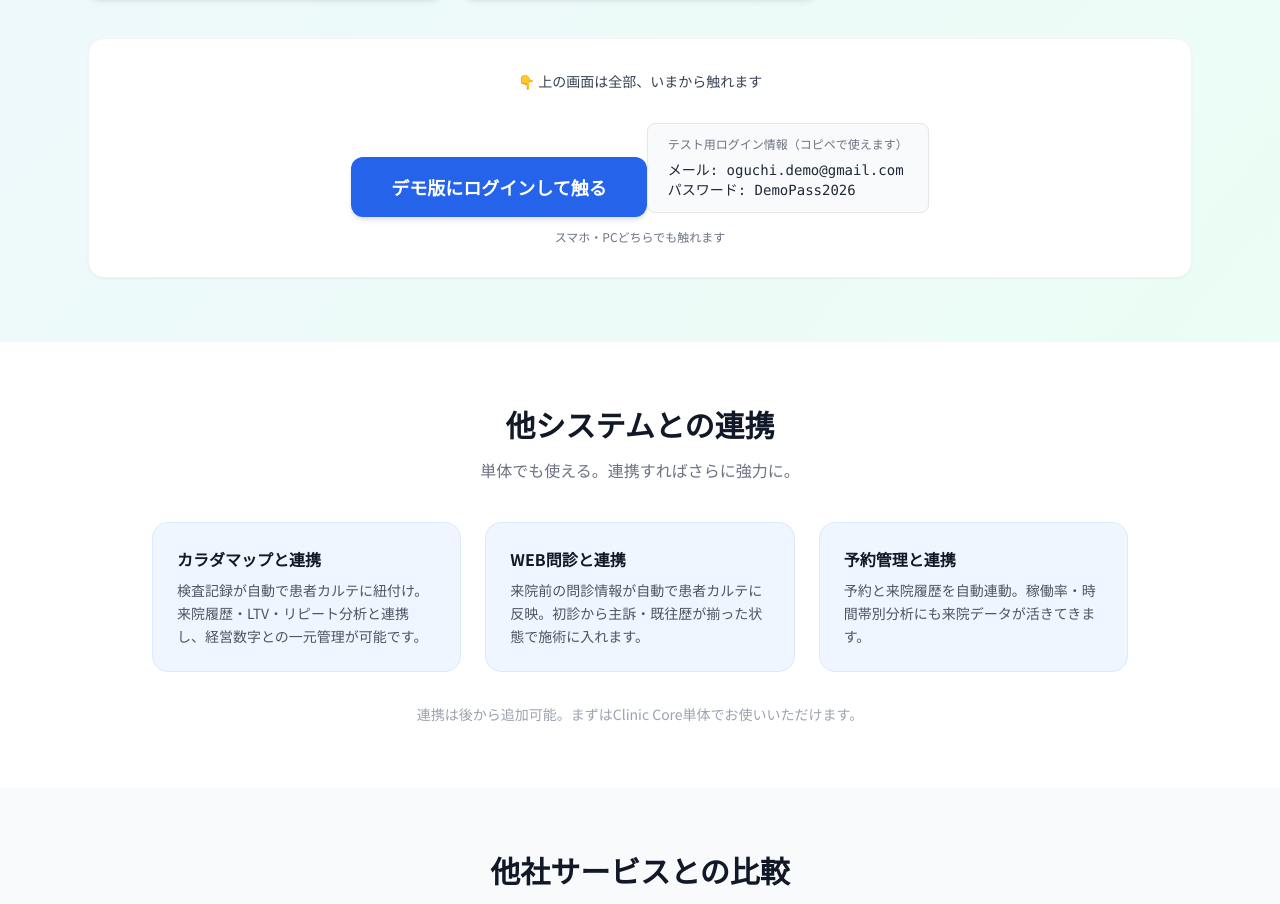
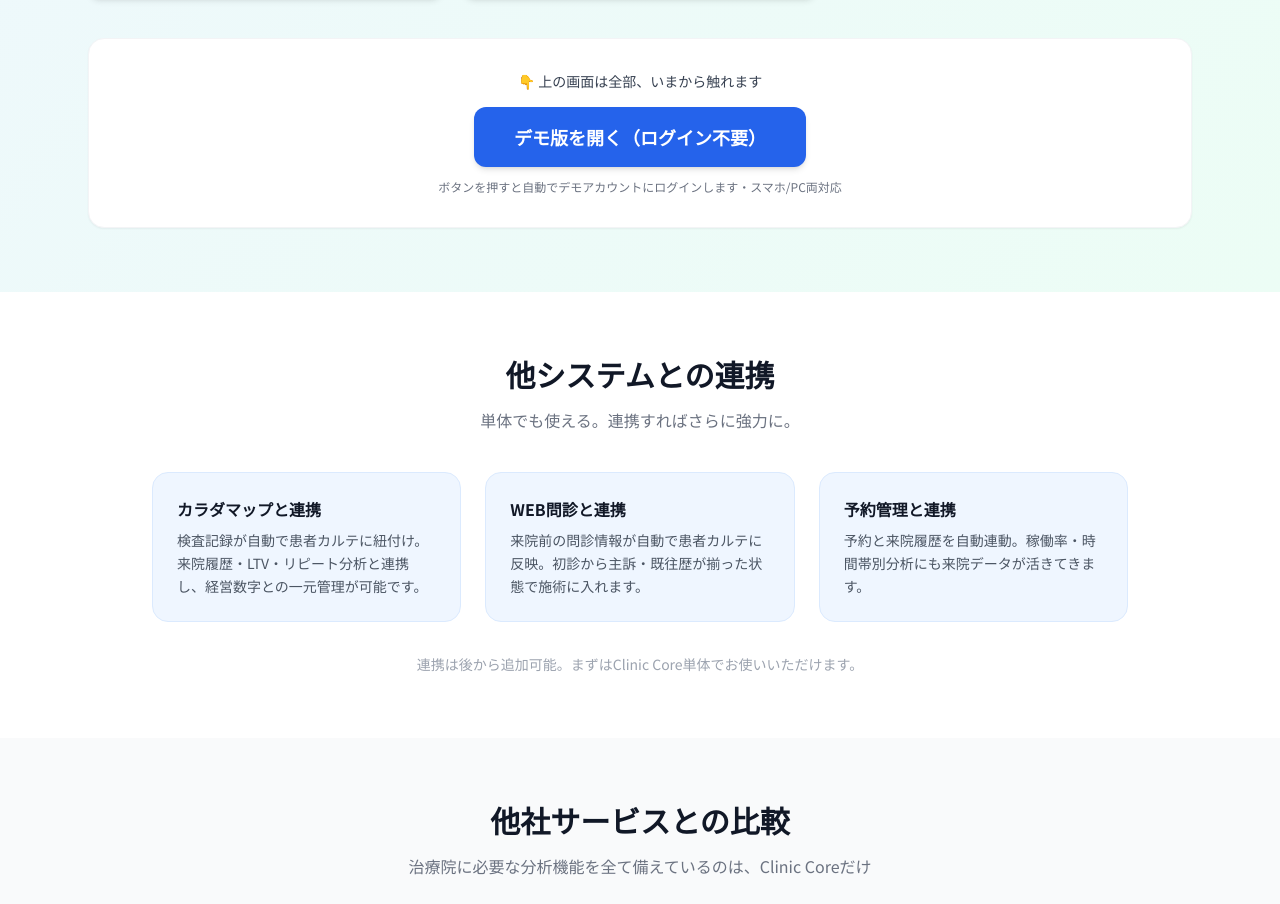
Before and after one commit to yosinkyuin1031-glitch/clinic-saas-lp, a Next.js app: page /systems/customer in a window 1280 px wide. Shown: the part 5885-6789 px from the top of the page. Built offline with nearby package versions, Linux system fonts and the light colour scheme.

Commit message:
デモボタンの遷移先を自動ログイン版(clinic-core-demo)に変更

```diff
--- a/app/systems/customer/page.tsx
+++ b/app/systems/customer/page.tsx
@@ -17,9 +17,7 @@ export const metadata: Metadata = {
 const STRIPE_MONITOR_URL = "https://buy.stripe.com/5kQbJ0dMUexydE8a5308g07";
 const STRIPE_NORMAL_URL = "https://buy.stripe.com/8x2cN4aAI3SU43y7WV08g06";
 const LINE_URL = "https://lin.ee/qvChhK3";
-const DEMO_URL = "https://customer-mgmt.vercel.app/login";
-const DEMO_EMAIL = "oguchi.demo@gmail.com";
-const DEMO_PASSWORD = "DemoPass2026";
+const DEMO_URL = "https://clinic-core-demo.vercel.app";
 
 export default function CustomerPage() {
   return (
@@ -224,14 +222,9 @@ export default function CustomerPage() {
           <div className="bg-white rounded-2xl shadow-sm border border-gray-100 p-6 md:p-8 text-center">
             <p className="text-sm text-gray-700 mb-4 font-medium">👇 上の画面は全部、いまから触れます</p>
             <a href={DEMO_URL} target="_blank" rel="noopener noreferrer" className="inline-block text-lg font-bold px-10 py-4 rounded-xl bg-blue-600 text-white hover:bg-blue-700 transition shadow-md">
-              デモ版にログインして触る
+              デモ版を開く（ログイン不要）
             </a>
-            <div className="mt-4 inline-block text-left bg-gray-50 border border-gray-200 rounded-lg px-5 py-3 text-sm">
-              <p className="text-gray-500 text-xs mb-2">テスト用ログイン情報（コピペで使えます）</p>
-              <p className="font-mono text-gray-800">メール: <span className="select-all">{DEMO_EMAIL}</span></p>
-              <p className="font-mono text-gray-800">パスワード: <span className="select-all">{DEMO_PASSWORD}</span></p>
-            </div>
-            <p className="text-xs text-gray-500 mt-3">スマホ・PCどちらでも触れます</p>
+            <p className="text-xs text-gray-500 mt-3">ボタンを押すと自動でデモアカウントにログインします・スマホ/PC両対応</p>
           </div>
         </div>
       </section>
```
